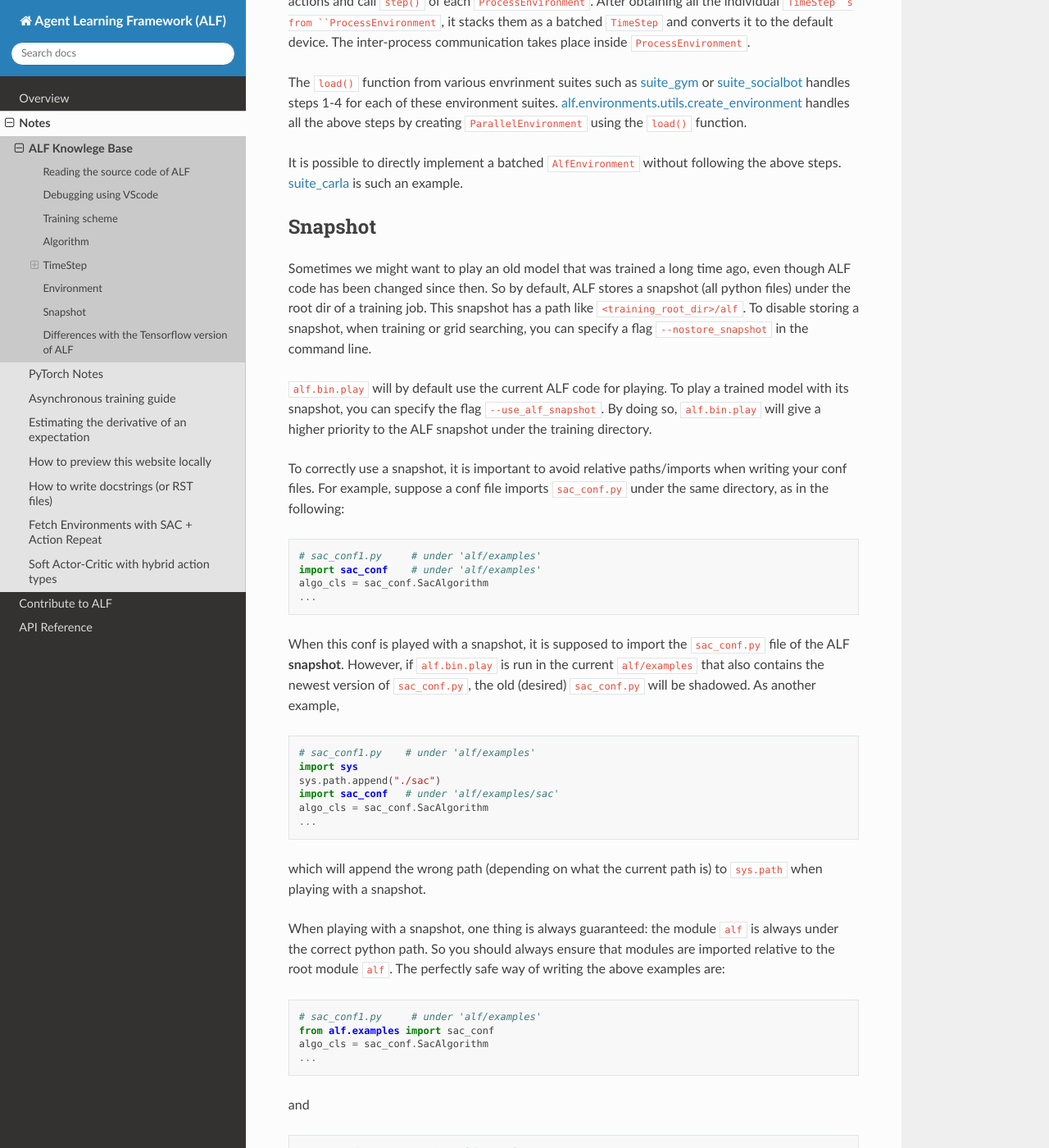
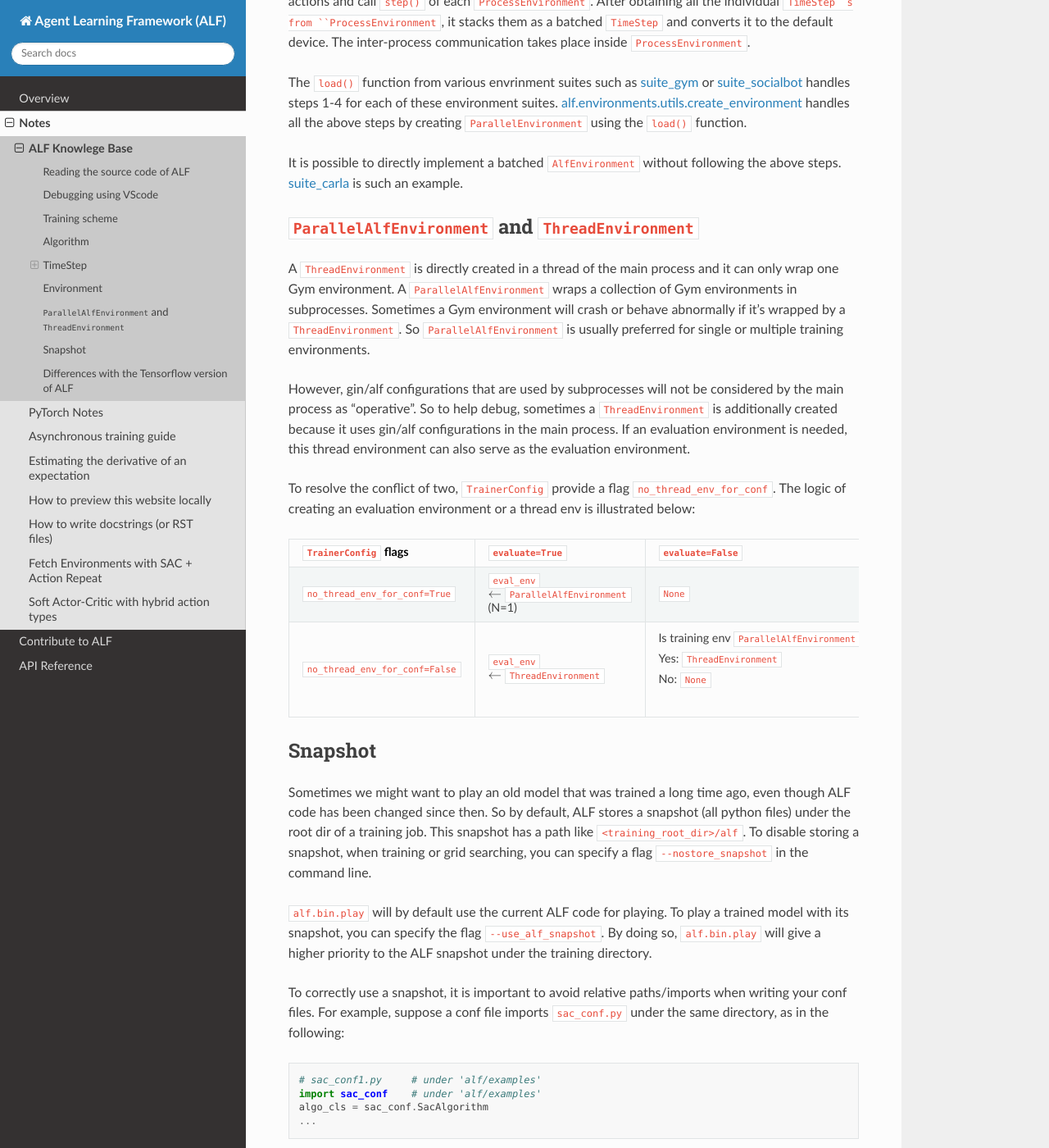
Before and after one commit to HorizonRobotics/alf, a Sphinx documentation site: the page built from docs/notes/knowledge_base.rst, in a window 1280 px wide and 1400 px high, scrolled down 4430 px. Shown: the whole window at 82% size. Built offline with Sphinx 7.4.7 and the Read the Docs theme 2.0.0, drawn with Linux system fonts in a browser that asks for light colours; pages that are not in the unit, such as notebooks, are missing from menus.

Commit message:
add the option of creating parallel env of N=1 for eval (#910)

```diff
--- a/docs/notes/knowledge_base.rst
+++ b/docs/notes/knowledge_base.rst
@@ -251,6 +251,35 @@ It is possible to directly implement a batched ``AlfEnvironment`` without follow
 the above steps. `suite_carla <../api/alf.environments.html#module-alf.environments.suite_carla>`_
 is such an example.
 
+``ParallelAlfEnvironment`` and ``ThreadEnvironment``
+----------------------------------------------------
+
+A ``ThreadEnvironment`` is directly created in a thread of the main process and
+it can only wrap one Gym environment. A ``ParallelAlfEnvironment`` wraps a
+collection of Gym environments in subprocesses. Sometimes a Gym environment will
+crash or behave abnormally if it's wrapped by a ``ThreadEnvironment``.
+So ``ParallelAlfEnvironment`` is usually preferred for single or multiple
+training environments.
+
+However, gin/alf configurations that are used by subprocesses will not be considered
+by the main process as "operative". So to help debug, sometimes a ``ThreadEnvironment``
+is additionally created because it uses gin/alf configurations in the main process.
+If an evaluation environment is needed, this thread environment can also serve
+as the evaluation environment.
+
+To resolve the conflict of two, ``TrainerConfig`` provide a flag ``no_thread_env_for_conf``.
+The logic of creating an evaluation environment or a thread env is illustrated
+below:
+
+================================ ================================================================ =============================================
+``TrainerConfig`` flags          ``evaluate=True``                                                ``evaluate=False``
+================================ ================================================================ =============================================
+``no_thread_env_for_conf=True``  ``eval_env`` :math:`\leftarrow` ``ParallelAlfEnvironment`` (N=1) ``None``
+``no_thread_env_for_conf=False`` ``eval_env`` :math:`\leftarrow` ``ThreadEnvironment``            | Is training env ``ParallelAlfEnvironment``?
+                                                                                                  | Yes: ``ThreadEnvironment``
+                                                                                                  | No: ``None``
+================================ ================================================================ =============================================
+
 Snapshot
 --------
 Sometimes we might want to play an old model that was trained a long time ago,
@@ -322,7 +351,6 @@ python files are used.
   When playing with a snapshot, if the behaviors are unexpected, remember to check
   if you're using relative paths incorrectly.
 
-
 Differences with the Tensorflow version of ALF
 ----------------------------------------------
 
```
Also changed, not shown: 2 other files.
